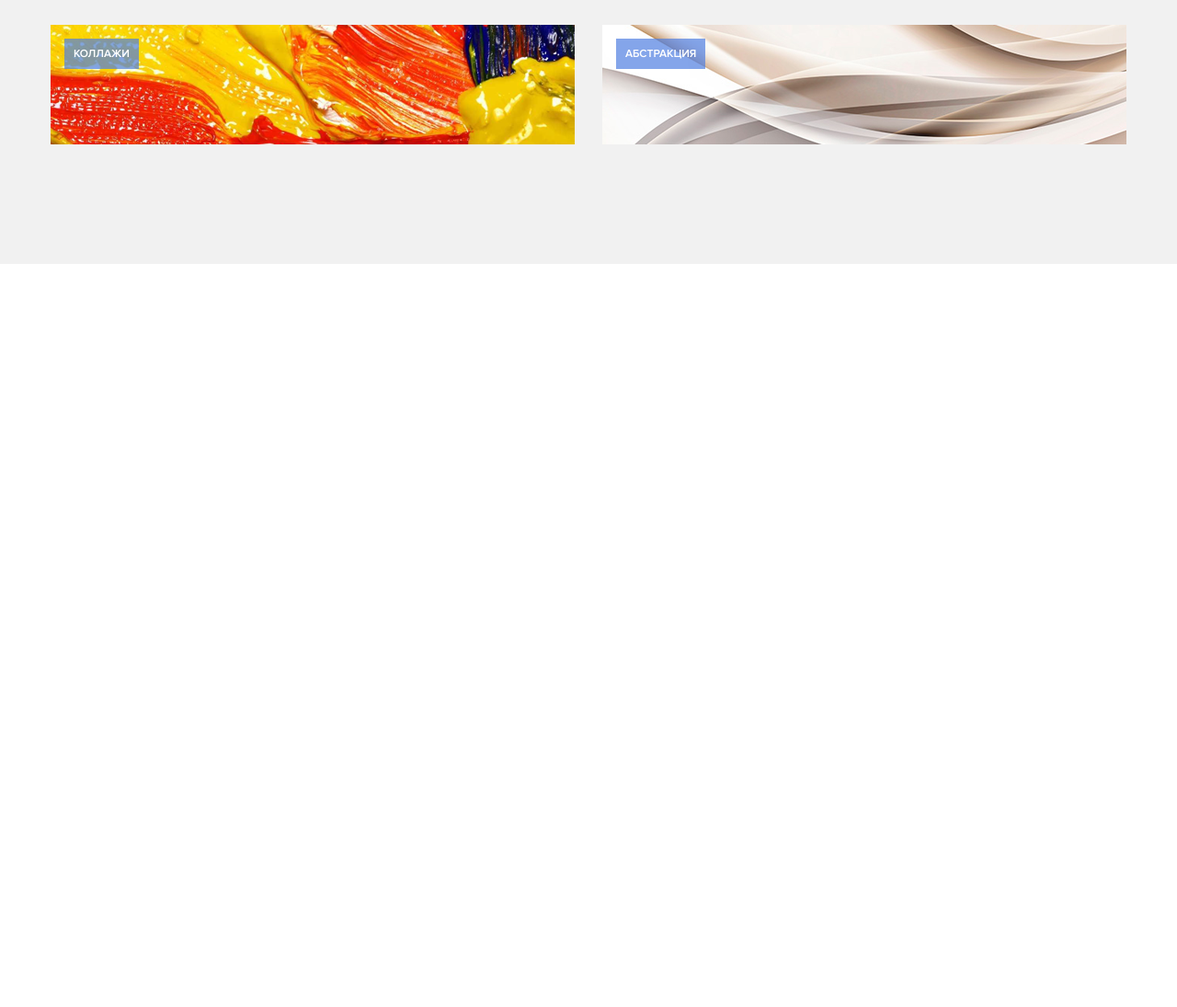
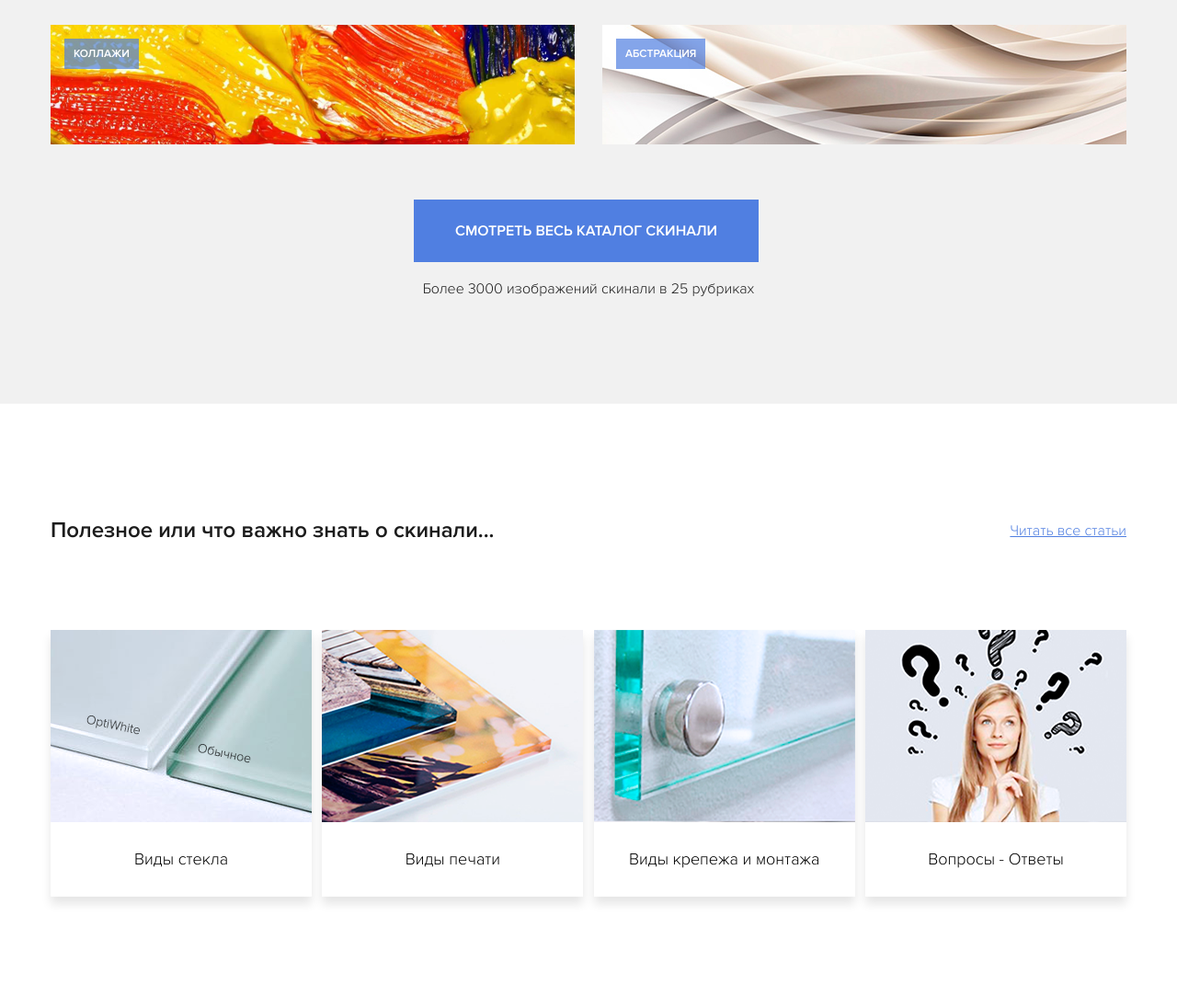
Before and after one commit to nikolay-mumyatov/fabrika, a plain HTML site: page index.html in a window 1280 px wide. Shown: the part 3036-4131 px from the top of the page at 92% size. Before the commit the page ends 3323 px from the top, so only its background shows below. Drawn offline with Linux system fonts and the light colour scheme.

Commit message:
Верстка блока "blog" + адаптив.

```diff
--- a/index.html
+++ b/index.html
@@ -245,8 +245,42 @@
                     </div> <!-- /.catalog-card -->
 
                 </div> <!-- /.catalog-block -->
+                <div class="catalog-link catalog__link">
+                    <a href="#" class="button catalog__link-more button-lg">Смотреть весь каталог Скинали</a>
+                    <p class="catalog__link-text">Более 3000 изображений скинали в 25 рубриках</p>
+                </div>
             </div> <!-- /.container -->
         </section> <!-- /.section catalog -->
+
+        <section class="section blog">
+            <div class="container">
+                <div class="blog-title">
+                    <h3 class="section-title-h3 section-title__h3">Полезное или что важно знать о скинали...</h3>
+                    <a href="" class="blog-link__up">Читать все статьи</a>
+                </div>
+                <div class="section-group blog__gruop">
+                    <div class="section-group__item">
+                        <img src="img/blog/blog_1.png" alt="Виды стекла" class="section-group__img">
+                        <a href="#" class="section-group__title">Виды стекла</a>
+                    </div> <!-- /.section-group__item -->
+
+                    <div class="section-group__item">
+                        <img src="img/blog/blog_2.png" alt="Виды печати" class="section-group__img">
+                        <a href="#" class="section-group__title">Виды печати</a>
+                    </div> <!-- /.section-group__item -->
+
+                    <div class="section-group__item">
+                        <img src="img/blog/blog_3.png" alt="Виды крепежа и монтажа" class="section-group__img">
+                        <a href="#" class="section-group__title">Виды крепежа и монтажа</a>
+                    </div> <!-- /.section-group__item -->
+
+                    <div class="section-group__item">
+                        <img src="img/blog/blog_4.png" alt="Вопросы - Ответы" class="section-group__img">
+                        <a href="#" class="section-group__title">Вопросы - Ответы</a>
+                    </div> <!-- /.section-group__item -->
+                </div> <!-- /.section-group -->
+            </div> <!-- /.container -->
+        </section> <!-- /.section blog -->
     </main>
 
     <script src="js/jquery-3.4.1.min.js"></script>
--- a/scss/_interface.scss
+++ b/scss/_interface.scss
@@ -1,3 +1,7 @@
+a {
+    text-decoration: none;
+}
+
 .section {
     padding: 100px 0;
 
@@ -11,8 +15,16 @@
     &__title {
         margin-bottom: 100px;
     }
+
+    &-title-h3 {
+        font-size: 24px;
+        @include bold;
+    }
+
+    &-title__h3 {
+        margin-right: 40px;
+    }
 }
-
 
 .button {
     padding: 25px 45px;
@@ -21,6 +33,7 @@
     background-color: $primary;
     color: white;
     @include bold;
+    text-decoration: none;
 }
 
 .input {
@@ -38,9 +51,47 @@ input[type=checkbox] {
     background-color: $bg-secondary;
 }
 
+// Карточки информации в блоке "blog" и "price".
+
+.section-group {
+    display: flex;
+    flex-wrap: wrap;
+    justify-content: space-between;
+    align-items: center;
+
+    &__item {
+        display: flex;
+        flex-wrap: wrap;
+        text-align: center;
+        max-width: 284px;
+        margin-bottom: 20px;
+        box-shadow: 0 8px 10px rgba(0, 0, 0, 0.1);
+
+        .section-group__img {
+            width: 100%;
+        }
+
+        .section-group__title {
+            display: inline-block;
+            margin: auto;
+            text-align: center;
+            font-size: 18px;
+            padding: 30px 30px;
+            color: black;
+            width: 100%;
+        }
+    }
+}
+
 
 
 // Адаптивная верстка.
+
+@media (max-width: 1200px) {
+    .section-group {
+        justify-content: center;
+        align-items: center;
+}
 
 @media (min-width: 768px) and (max-width: 991px) {
     .input {
--- /dev/null
+++ b/scss/blocks/_blog.scss
@@ -0,0 +1,16 @@
+.blog{
+    .blog-title{
+        display: flex;
+        flex-wrap: wrap;
+        justify-content: space-between;
+        align-items: center;
+        .blog-link__up{
+            color: $primary;
+            font-size: 16px;
+            text-decoration: underline;
+        }
+    }
+    .blog__gruop{
+        margin-top: 70px;
+    }
+}
--- a/scss/blocks/_catalog.scss
+++ b/scss/blocks/_catalog.scss
@@ -84,6 +84,24 @@
             }
         }
     }
+    &-link{
+        max-width: 380px;
+        margin: auto;
+
+        .catalog__link-more{
+            display: inline-block;
+            font-size: 16px;
+            text-align: center;
+        }
+        .catalog__link-text{
+            font-size: 16px;
+            margin-top: 20px;
+            text-align: center;
+        }
+    }
+    &__link{
+        margin-top: 30px;
+    }
 }
 
 // Адаптивная верстка
--- a/scss/blocks/_navbar.scss
+++ b/scss/blocks/_navbar.scss
@@ -87,6 +87,7 @@
         @include bold;
         color: $primary;
         padding: 17px 22px;
+        text-decoration: none;
     }
 }
 
--- a/scss/style.scss
+++ b/scss/style.scss
@@ -7,4 +7,5 @@
 @import "blocks/hero"; // Блок hero.
 @import "blocks/offer"; // Блок offer.
 @import "blocks/features"; // Блок features.
-@import "blocks/catalog"; // Блок Catalog.
+@import "blocks/catalog"; // Блок catalog.
+@import "blocks/blog"; // Блок blog.
```
Also changed, not shown: css/style.min.css, img/blog/blog_1.png (added), img/blog/blog_2.png (added), img/blog/blog_3.png (added), img/blog/blog_4.png (added), 1 other file.
